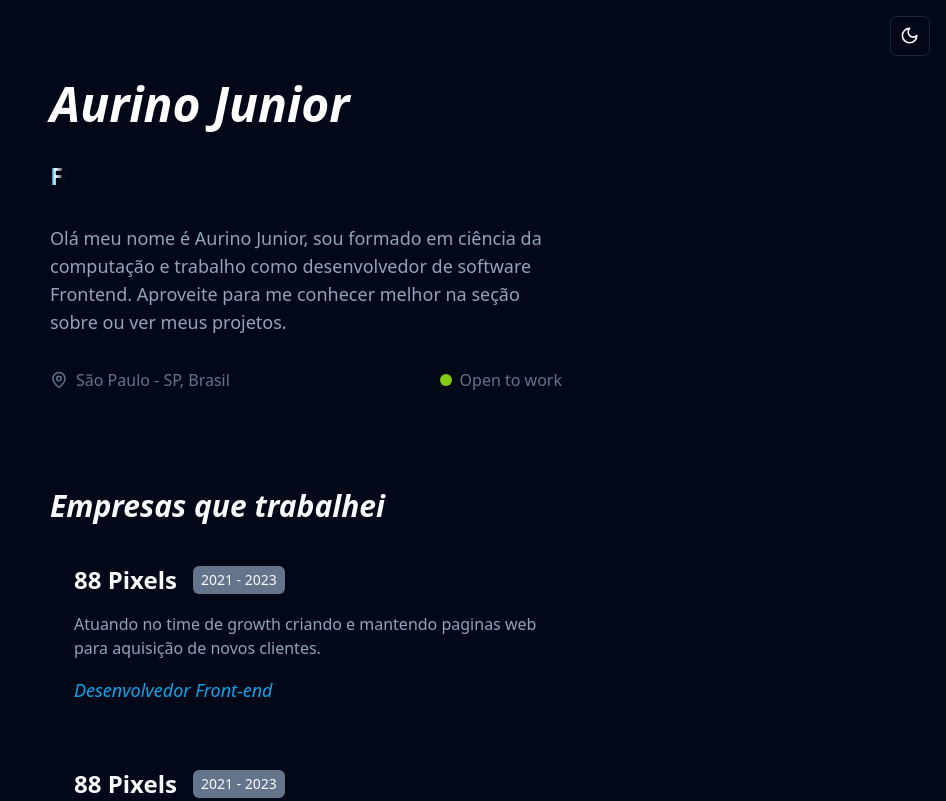
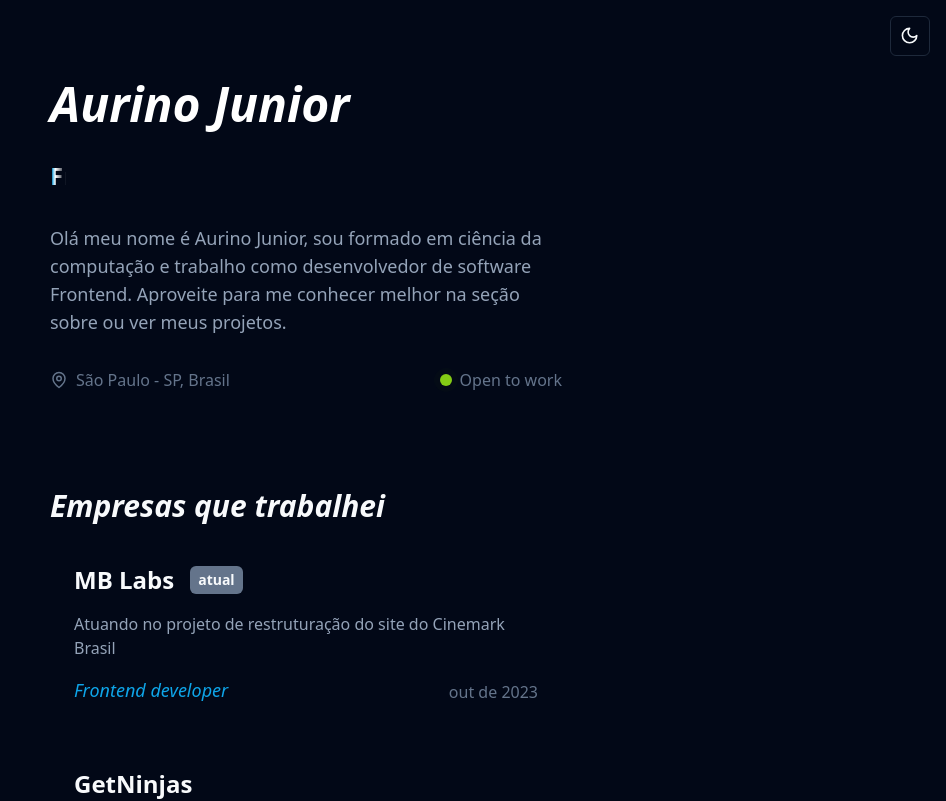
Before and after one commit to AurinoJunior/aurino.dev, a React (Vite) app: page / in a window 1280 px wide. Shown: the top 801 px of the page, without its empty margins (334-1280 px from the left). Built offline with nearby package versions, Linux system fonts and the light colour scheme.

Commit message:
feat: create heroData

```diff
--- a/src/components/Hero/index.tsx
+++ b/src/components/Hero/index.tsx
@@ -1,10 +1,17 @@
 import { MapPin } from 'lucide-react'
 
+import heroData from '@/data/hero.json'
+
 export function Hero() {
+  const randomPhrase =
+    heroData.phrase_animation[
+      Math.floor(Math.random() * heroData.phrase_animation.length)
+    ]
+
   return (
     <section id="hero">
       <h1 className="text-5xl font-black italic text-sky-500 dark:text-white">
-        Aurino Junior
+        {heroData.title}
       </h1>
       <h2
         className="
@@ -17,19 +24,15 @@ export function Hero() {
             dark:via-white
           "
       >
-        Frontend developer
+        {randomPhrase}
       </h2>
 
-      <p className="mt-8 text-lg text-slate-400">
-        Olá meu nome é Aurino Junior, sou formado em ciência da computação e
-        trabalho como desenvolvedor de software Frontend. Aproveite para me
-        conhecer melhor na seção sobre ou ver meus projetos.
-      </p>
+      <p className="mt-8 text-lg text-slate-400">{heroData.description}</p>
 
       <div className="flex justify-between">
         <div className="mt-8 flex items-center gap-2 text-slate-500">
           <MapPin size={18} />
-          <p>São Paulo - SP, Brasil</p>
+          <p>{heroData.locale}</p>
         </div>
 
         <div className="mt-8 flex items-center gap-2 text-slate-500">
@@ -37,7 +40,7 @@ export function Hero() {
             <span className="absolute h-full w-full animate-ping rounded-full bg-lime-500"></span>
             <span className="h-3 w-3 rounded-full bg-lime-500"></span>
           </span>
-          <p>Open to work</p>
+          <p>{heroData.status}</p>
         </div>
       </div>
     </section>
--- a/src/components/Work/WorkCard/index.tsx
+++ b/src/components/Work/WorkCard/index.tsx
@@ -1,20 +1,43 @@
-export function WorkCard() {
+interface IWorkCardProps {
+  title: string
+  tag: string
+  workTime: string
+  description: string
+  role: string
+  link: string
+}
+
+export function WorkCard({
+  title,
+  tag,
+  description,
+  role,
+  workTime,
+  link
+}: IWorkCardProps) {
   return (
-    <div className="mt-4 rounded-lg p-6 hover:bg-slate-900">
+    <a
+      href={link}
+      target="_blank"
+      className="mt-4 block cursor-pointer rounded-lg p-6 hover:bg-slate-900"
+      rel="noreferrer"
+    >
       <div className="flex items-center gap-4">
-        <h3 className="text-2xl font-bold">88 Pixels</h3>
-        <div className="rounded-md bg-slate-500 px-2 py-1 text-sm">
-          2021 - 2023
-        </div>
+        <h3 className="text-2xl font-bold">{title}</h3>
+
+        {tag && (
+          <div className="rounded-md bg-slate-500 px-2 py-1 text-sm font-bold">
+            {tag}
+          </div>
+        )}
       </div>
 
-      <p className="mt-4 text-slate-400">
-        Atuando no time de growth criando e mantendo paginas web para aquisição
-        de novos clientes.
-      </p>
-      <p className="mt-4 text-lg italic text-sky-500">
-        Desenvolvedor Front-end
-      </p>
-    </div>
+      <p className="mt-4 text-slate-400">{description}</p>
+
+      <div className="flex items-end justify-between">
+        <p className="mt-4 text-lg italic text-sky-500">{role}</p>
+        <p className="text-md mt-4 text-slate-500">{workTime}</p>
+      </div>
+    </a>
   )
 }
--- a/src/components/Work/index.tsx
+++ b/src/components/Work/index.tsx
@@ -1,13 +1,22 @@
 import { WorkCard } from './WorkCard'
+import workData from '@/data/work.json'
 
 export function Work() {
   return (
     <section id="work" className="mt-24">
-      <h2 className="text-3xl font-bold italic">Empresas que trabalhei</h2>
+      <h2 className="text-3xl font-bold italic">{workData.title}</h2>
 
-      <WorkCard />
-      <WorkCard />
-      <WorkCard />
+      {workData.companies.map((companie) => (
+        <WorkCard
+          key={companie.name}
+          title={companie.name}
+          description={companie.description}
+          tag={companie.tag}
+          role={companie.role}
+          workTime={companie.work_time}
+          link={companie.link}
+        />
+      ))}
     </section>
   )
 }
--- /dev/null
+++ b/src/data/hero.json
@@ -0,0 +1,7 @@
+{
+  "title": "Aurino Junior",
+  "phrase_animation": ["Software developer", "Frontend Engineer"],
+  "description": "Olá meu nome é Aurino Junior, sou formado em ciência da computação e trabalho como desenvolvedor de software Frontend. Aproveite para me conhecer melhor na seção sobre ou ver meus projetos.",
+  "locale": "São Paulo - SP, Brasil",
+  "status": "Open to work"
+}
--- /dev/null
+++ b/src/data/work.json
@@ -0,0 +1,29 @@
+{
+  "title": "Empresas que trabalhei",
+  "companies": [
+    {
+      "name": "MB Labs",
+      "description": "Atuando no projeto de restruturação do site do Cinemark Brasil",
+      "tag": "atual",
+      "work_time": "out de 2023",
+      "role": "Frontend developer",
+      "link": "https://mblabs.com.br/"
+    },
+    {
+      "name": "GetNinjas",
+      "description": "Atuando no time de growth criando e mantendo paginas web para aquisição de novos clientes.",
+      "tag": "",
+      "work_time": "nov de 2020 - mai de 2023",
+      "role": "Frontend developer",
+      "link": "https://www.getninjas.com.br/"
+    },
+    {
+      "name": "Catho online",
+      "description": "Responsável pela área logada do candidato no perido de 2 anos e 10 meses.",
+      "tag": "",
+      "work_time": "fev de 2018 - dez de 2019",
+      "role": "Fullstack developer",
+      "link": "https://www.catho.com.br/"
+    }
+  ]
+}
```
